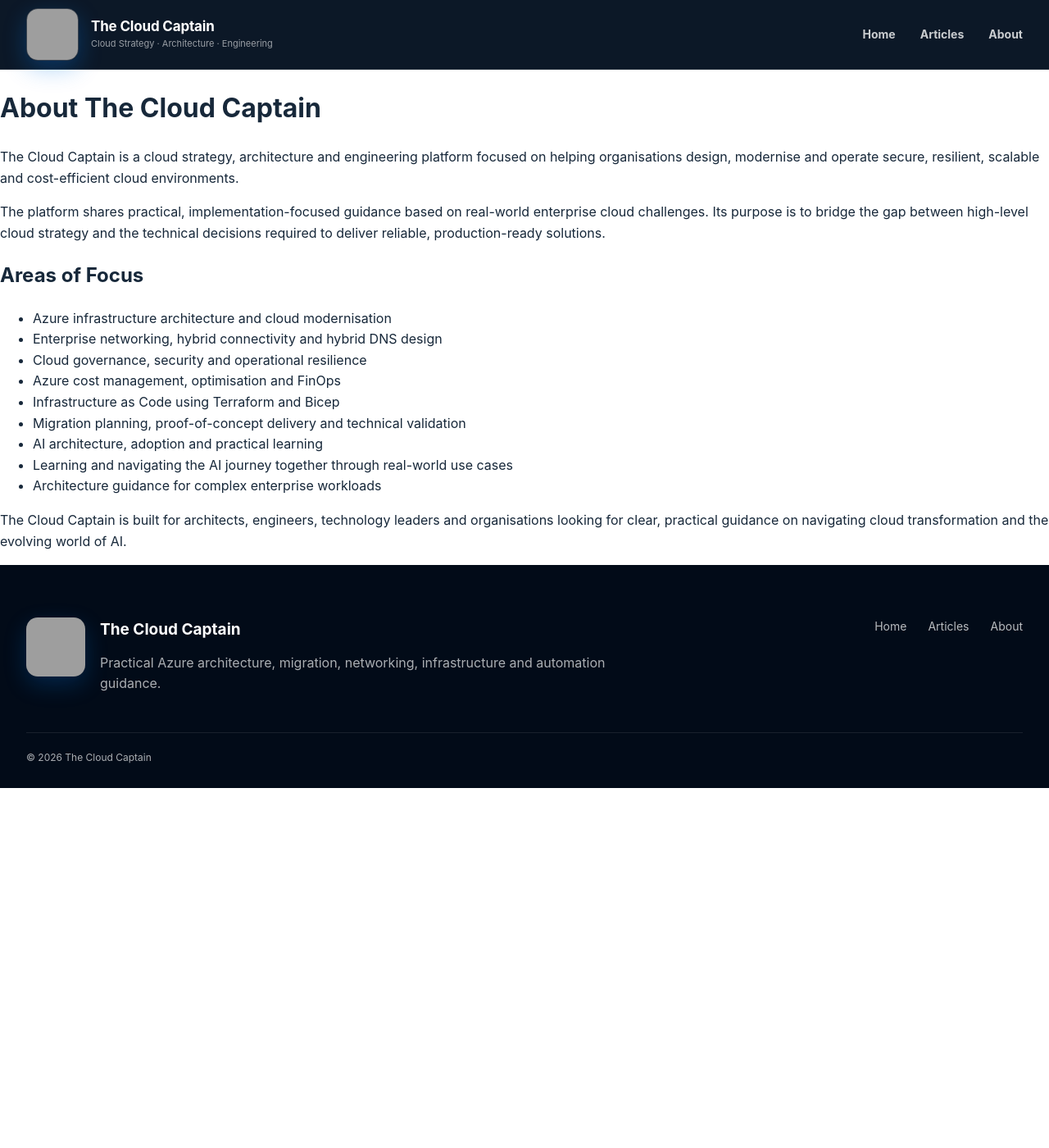
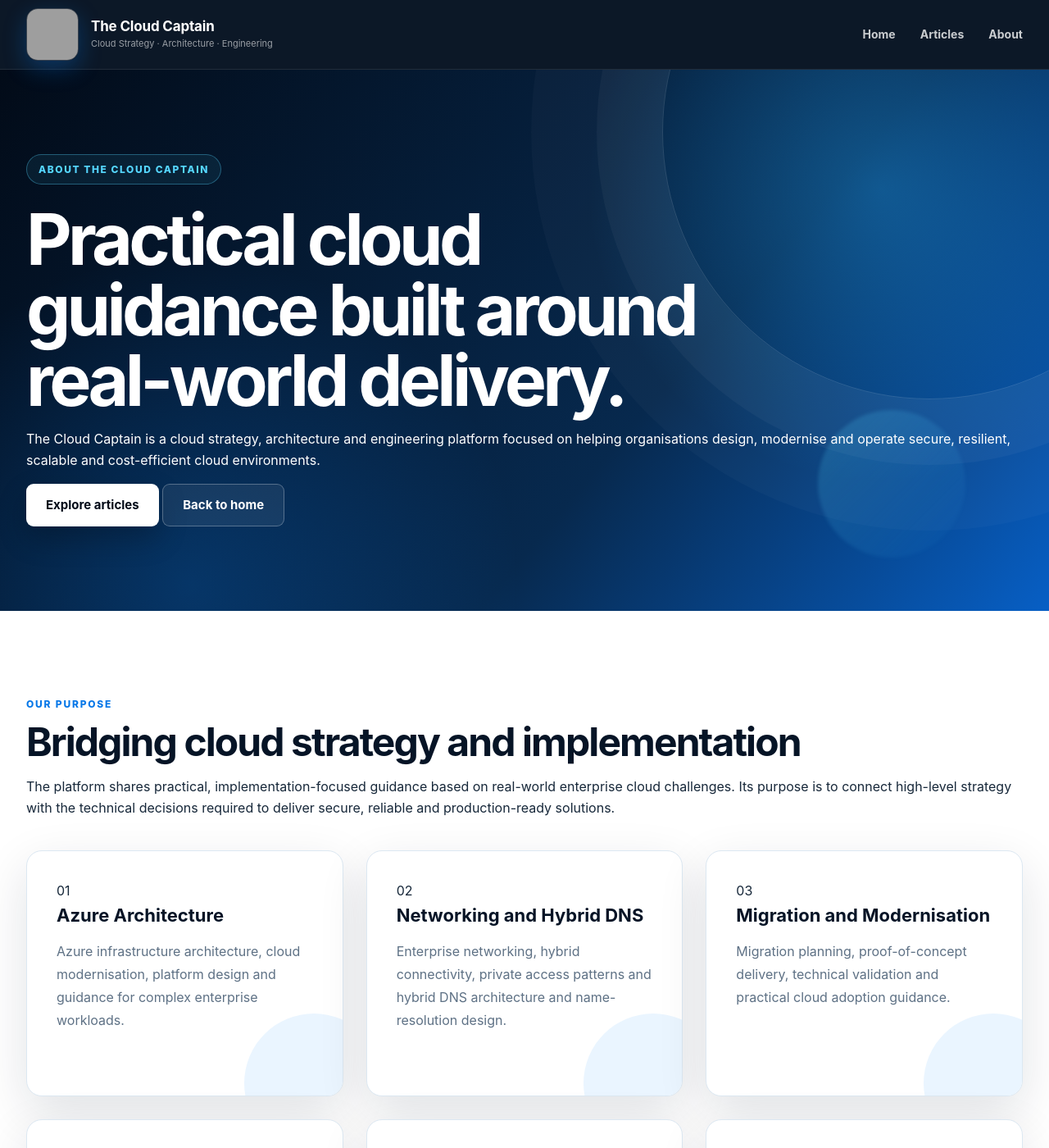
Before and after one commit to thecloudcaptain/thecloudcaptain.github.io, a Jekyll site: the page built from about.md, in a window 1280 px wide and 1400 px high. Shown: the whole window at 82% size. Built offline with Jekyll 4.4.1, drawn with Linux system fonts in a browser that asks for light colours; some of the changed text lies outside the part shown; grey boxes are pictures that could not be loaded.

Commit message:
Update about.md

```diff
--- a/about.md
+++ b/about.md
@@ -4,22 +4,109 @@ title: About
 permalink: /about/
 ---
 
-# About The Cloud Captain
+<section class="hero">
+  <div class="hero-content">
+    <div class="hero-badge">ABOUT THE CLOUD CAPTAIN</div>
 
-The Cloud Captain is a cloud strategy, architecture and engineering platform focused on helping organisations design, modernise and operate secure, resilient, scalable and cost-efficient cloud environments.
+    <h1>Practical cloud guidance built around real-world delivery.</h1>
 
-The platform shares practical, implementation-focused guidance based on real-world enterprise cloud challenges. Its purpose is to bridge the gap between high-level cloud strategy and the technical decisions required to deliver reliable, production-ready solutions.
+    <p>
+      The Cloud Captain is a cloud strategy, architecture and engineering
+      platform focused on helping organisations design, modernise and operate
+      secure, resilient, scalable and cost-efficient cloud environments.
+    </p>
 
-## Areas of Focus
+    <div class="hero-actions">
+      <a href="/articles/" class="button button-primary">Explore articles</a>
+      <a href="/" class="button button-secondary">Back to home</a>
+    </div>
+  </div>
+</section>
 
-- Azure infrastructure architecture and cloud modernisation
-- Enterprise networking, hybrid connectivity and hybrid DNS design
-- Cloud governance, security and operational resilience
-- Azure cost management, optimisation and FinOps
-- Infrastructure as Code using Terraform and Bicep
-- Migration planning, proof-of-concept delivery and technical validation
-- AI architecture, adoption and practical learning
-- Learning and navigating the AI journey together through real-world use cases
-- Architecture guidance for complex enterprise workloads
+<section class="expertise">
+  <div class="section-container">
 
-The Cloud Captain is built for architects, engineers, technology leaders and organisations looking for clear, practical guidance on navigating cloud transformation and the evolving world of AI.
+    <div class="section-heading">
+      <span class="section-label">OUR PURPOSE</span>
+      <h2>Bridging cloud strategy and implementation</h2>
+      <p>
+        The platform shares practical, implementation-focused guidance based
+        on real-world enterprise cloud challenges. Its purpose is to connect
+        high-level strategy with the technical decisions required to deliver
+        secure, reliable and production-ready solutions.
+      </p>
+    </div>
+
+    <div class="card-grid">
+
+      <article class="feature-card">
+        <div class="card-number">01</div>
+        <h3>Azure Architecture</h3>
+        <p>
+          Azure infrastructure architecture, cloud modernisation, platform
+          design and guidance for complex enterprise workloads.
+        </p>
+      </article>
+
+      <article class="feature-card">
+        <div class="card-number">02</div>
+        <h3>Networking and Hybrid DNS</h3>
+        <p>
+          Enterprise networking, hybrid connectivity, private access patterns
+          and hybrid DNS architecture and name-resolution design.
+        </p>
+      </article>
+
+      <article class="feature-card">
+        <div class="card-number">03</div>
+        <h3>Migration and Modernisation</h3>
+        <p>
+          Migration planning, proof-of-concept delivery, technical validation
+          and practical cloud adoption guidance.
+        </p>
+      </article>
+
+      <article class="feature-card">
+        <div class="card-number">04</div>
+        <h3>Automation and Infrastructure as Code</h3>
+        <p>
+          Repeatable infrastructure deployment and operational patterns using
+          Terraform, Bicep and PowerShell.
+        </p>
+      </article>
+
+      <article class="feature-card">
+        <div class="card-number">05</div>
+        <h3>Cost Optimisation and FinOps</h3>
+        <p>
+          Azure cost management, optimisation, governance and FinOps practices
+          aligned with business and operational requirements.
+        </p>
+      </article>
+
+      <article class="feature-card">
+        <div class="card-number">06</div>
+        <h3>AI Learning Journey</h3>
+        <p>
+          Exploring AI architecture, adoption and practical use cases while
+          learning and navigating the evolving AI journey together.
+        </p>
+      </article>
+
+    </div>
+  </div>
+</section>
+
+<section class="latest-articles">
+  <div class="section-container">
+    <div class="section-heading">
+      <span class="section-label">WHO IT IS FOR</span>
+      <h2>Guidance for people delivering cloud transformation</h2>
+      <p>
+        The Cloud Captain is built for architects, engineers, technology
+        leaders and organisations looking for clear and practical guidance
+        across cloud transformation, infrastructure and AI.
+      </p>
+    </div>
+  </div>
+</section>
```
